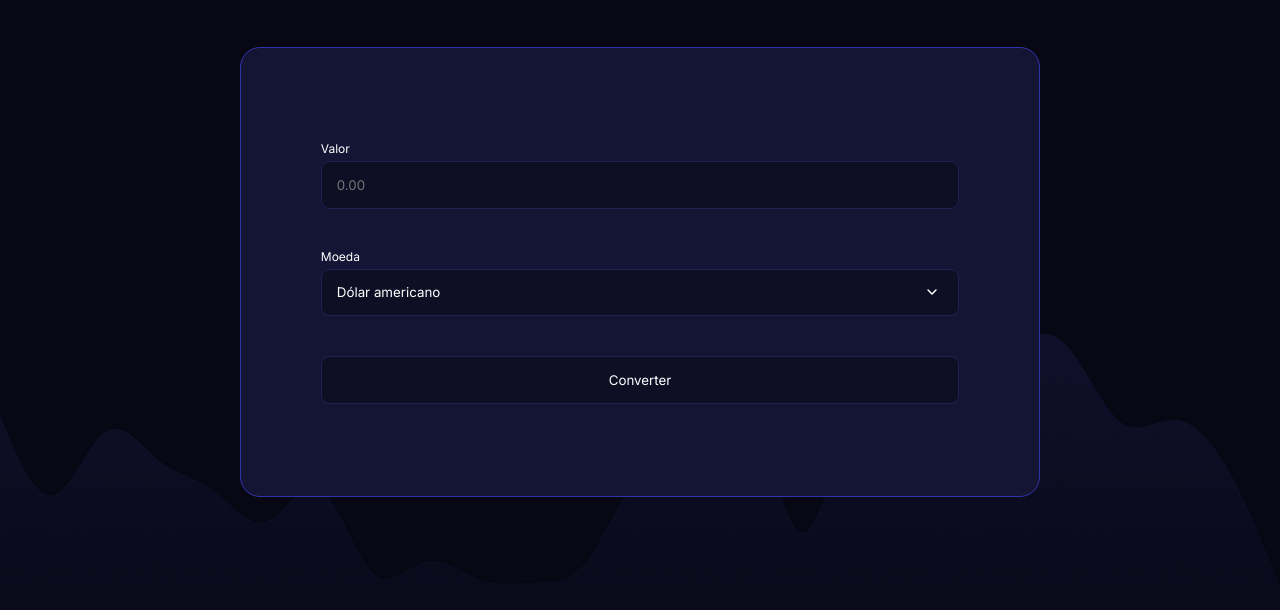
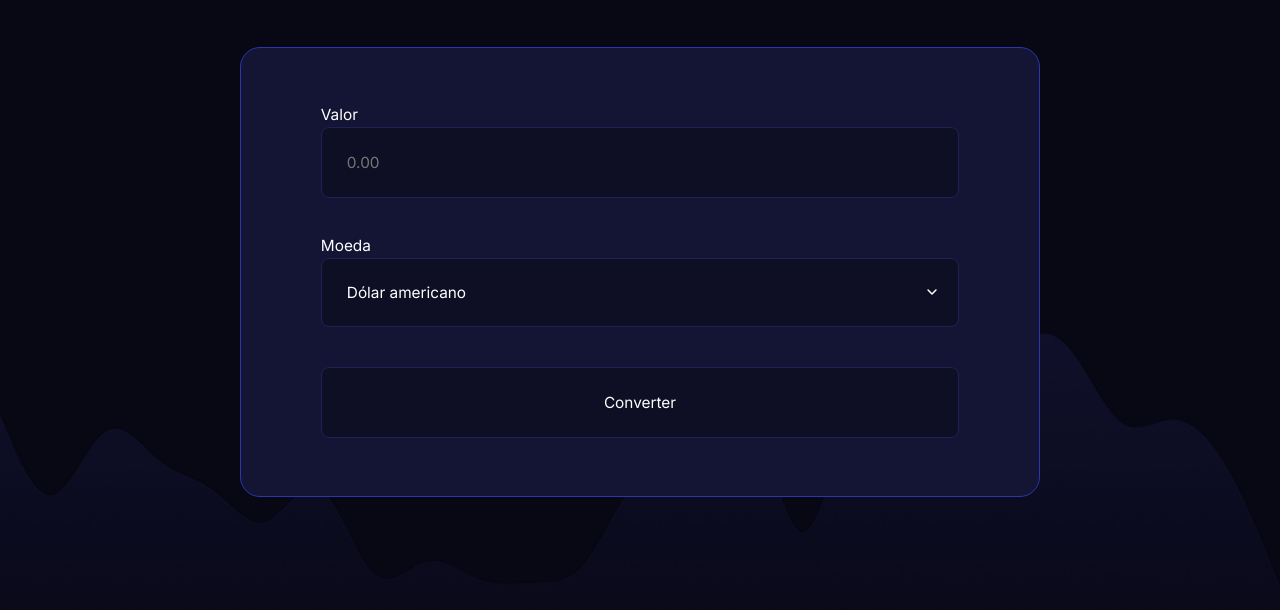
Before and after one commit to FullStackAngelo/Conversor-Moedas, a plain HTML site: page index.html in a window 1280 px wide. Shown: the part 96-706 px from the top of the page. Drawn offline with Linux system fonts and the light colour scheme.

Commit message:
detalhes responsividade

```diff
--- a/css/style.css
+++ b/css/style.css
@@ -35,7 +35,7 @@ body {
     background-repeat: repeat;
     height: 100vh;
     width: 100vw;
-    font-size: 1.6rem;
+    font-size: 1.9rem;
     line-height: 2rem;
     font-weight: 400;
     font-style: normal;
@@ -82,7 +82,7 @@ nav {
 
 .container {
     margin: 50px auto;
-    width: 70%;
+    width: 80%;
     max-width: 800px;
     height: 450px;
     background-color: #141534;
@@ -113,13 +113,14 @@ nav {
 .content button {
     background-color: #0E0F25;
     border: 1px solid #1F2151;
-    padding: 15px;
+    padding: 25px;
     color: #fff;
     border-radius: 8px;
     appearance: none;
     -webkit-appearance: none;
     -moz-appearance: none;
     transition: 0.3s ease-in-out;
+    font-size: 1.2rem;
 }
 
 .content input:focus, .content select:focus, .content button:focus {
@@ -177,3 +178,21 @@ input[type="number"]::-webkit-outer-spin-button {
 .resultado span {
     margin: 10px;
 }
+
+@media (min-width: 0px) {
+    html{
+        font-size: 70%
+    }
+}
+
+@media (min-width: 768px) {
+    html{
+        font-size: 75%
+    }
+}
+
+@media (min-width: 1280px) {
+    html{
+        font-size: 80%
+    }
+}
```
